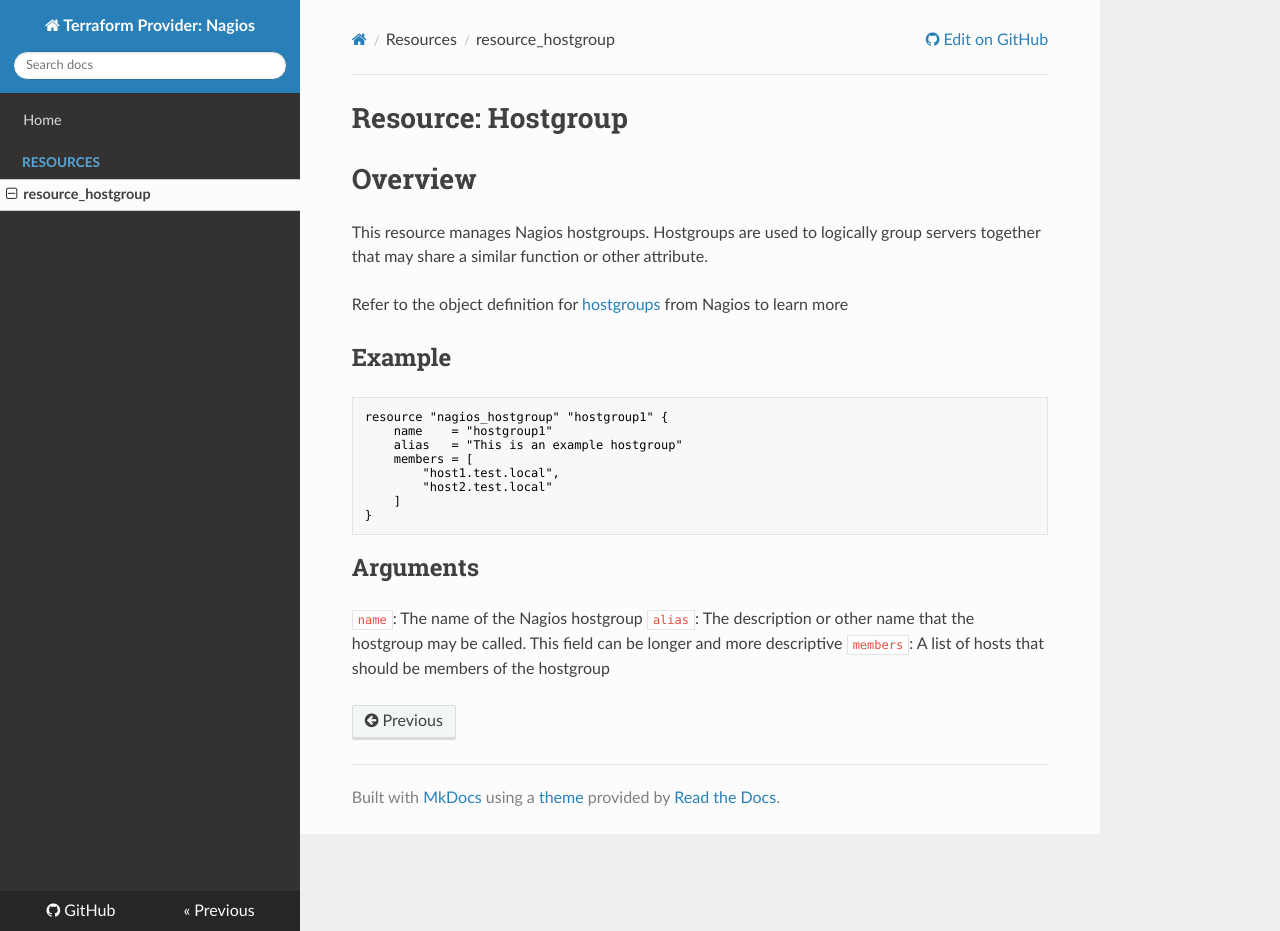
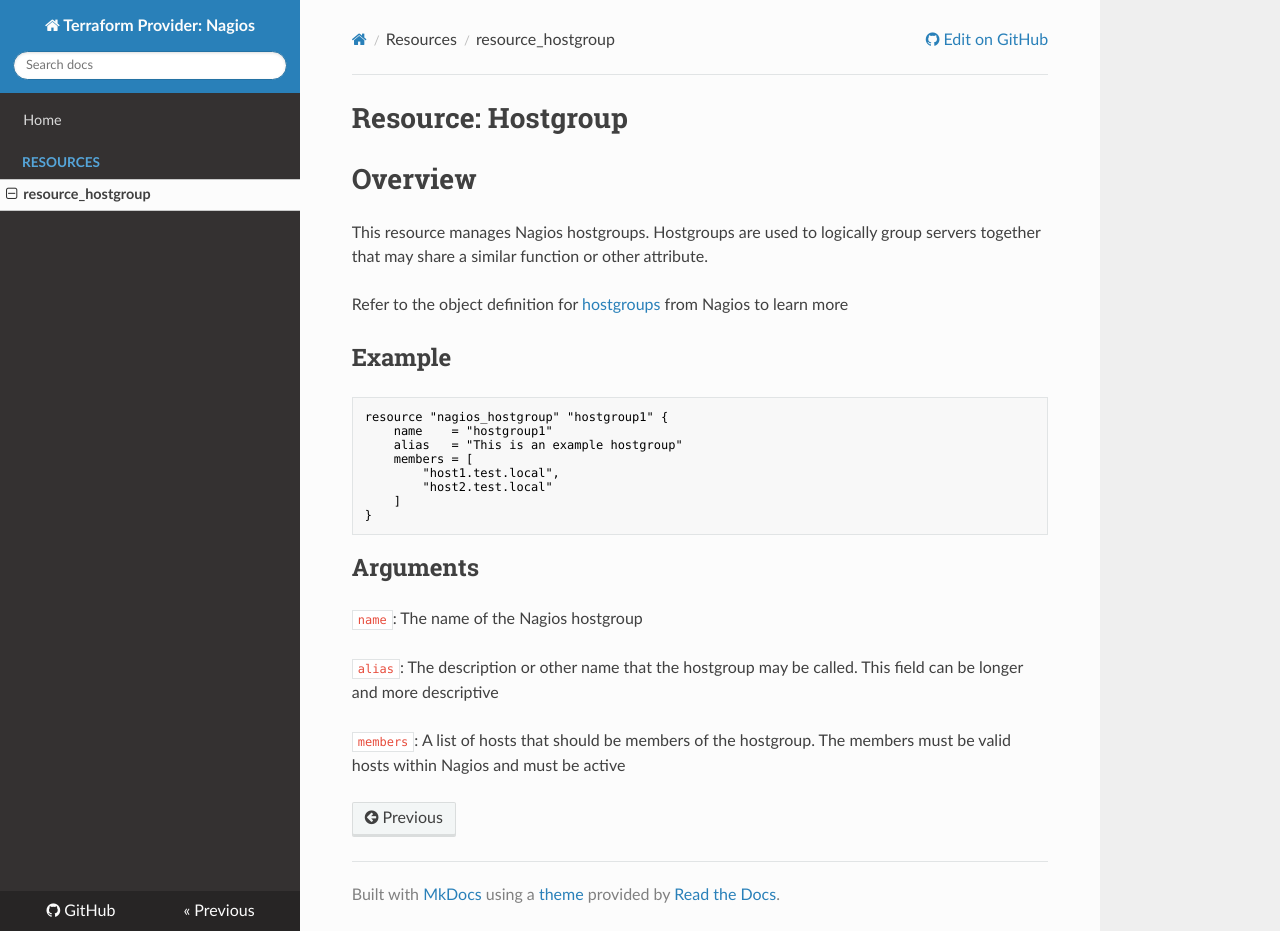
Before and after one commit to devopsdunkin/terraform-provider-nagios, an MkDocs documentation site: the page built from docs/resources/resource_hostgroup.md, in a window 1280 px wide and 931 px high. Built offline with MkDocs 1.6.1, drawn with Linux system fonts in a browser that asks for light colours; nearby versions of some CDN libraries.

Commit message:
Fixes line break formatting (#30)
* Removes _config.yml

* More changes to docs

* Starts docs for hostgroups

* Starts doc for hostgroups

* Adds arguments section

* Fixes line breaks

* Resolves conflicts

```diff
--- a/docs/resources/resource_hostgroup.md
+++ b/docs/resources/resource_hostgroup.md
@@ -23,5 +23,7 @@ resource "nagios_hostgroup" "hostgroup1" {
 ## Arguments
 
 `name`: The name of the Nagios hostgroup
+
 `alias`: The description or other name that the hostgroup may be called. This field can be longer and more descriptive
-`members`: A list of hosts that should be members of the hostgroup
+
+`members`: A list of hosts that should be members of the hostgroup. The members must be valid hosts within Nagios and must be active
```
